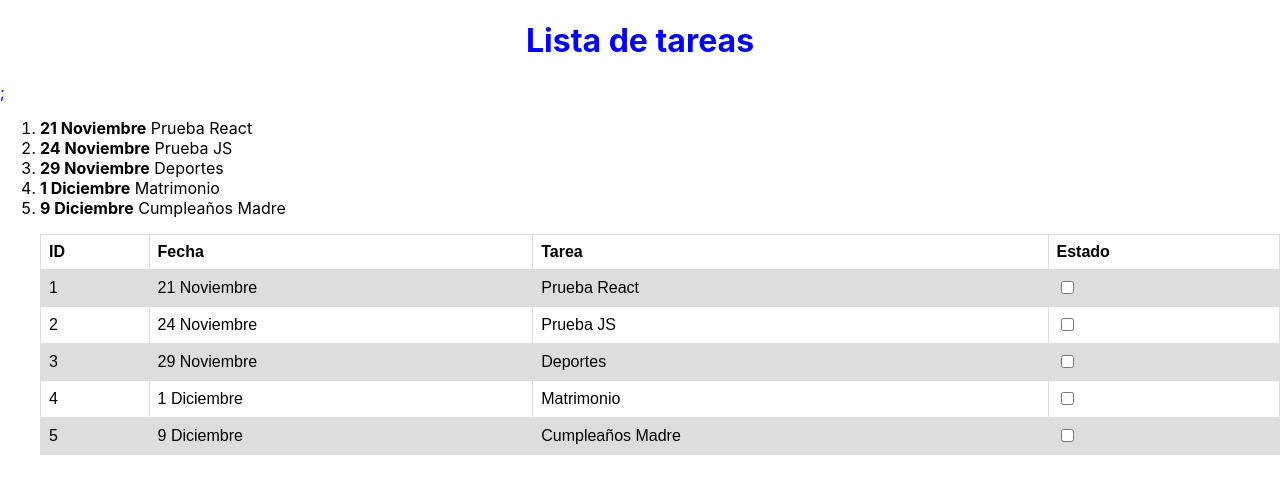
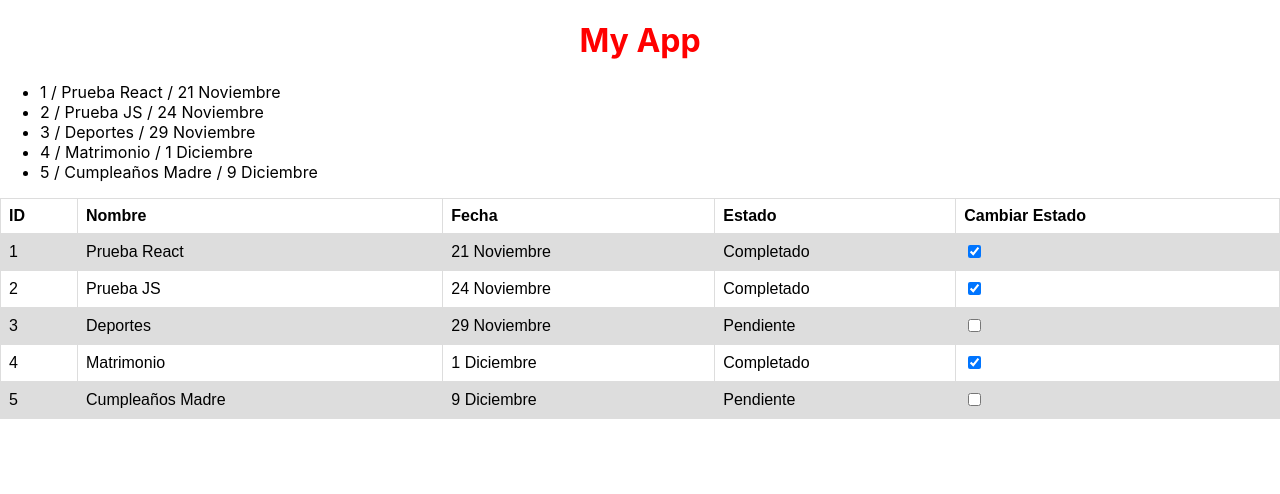
Before and after one commit to boambinho/task-list, a React (Create React App) app: page / in a window 1280 px wide. Shown: the top 494 px of the page. Built offline with nearby package versions, Linux system fonts and the light colour scheme.

Commit message:
segundo commit

```diff
--- a/src/App.js
+++ b/src/App.js
@@ -2,24 +2,32 @@
 import Header from "./components/Header";
 import ListaTarea from "./components/ListaTarea";
 import Lista from "./components/Tarea";
+import ListaHook from "./components/ListaHooks";
 
-const tareas = [
-  { id: 1, hecho: true, nombre: "Prueba React", fecha: "21 Noviembre" },
-  { id: 2, hecho: true, nombre: "Prueba JS", fecha: "24 Noviembre" },
-  { id: 3, hecho: false, nombre: "Deportes", fecha: "29 Noviembre" },
-  { id: 4, hecho: true, nombre: "Matrimonio", fecha: "1 Diciembre" },
-  { id: 5, hecho: false, nombre: "Cumpleaños Madre", fecha: "9 Diciembre" },
-];
-//create app component
+// function App() {
+//   return (
+//     <div className="App">
+//       <header className="App-header">
+//         <Header title="Lista de tareas" color="Blue" />
+//       </header>
+//       <body>
+//         {/* <ListaTarea lista={Lista} />
+//         <Lista tareas={tareas} /> */}
+//         <ListaHook />
+//       </body>
+//     </div>
+//   );
+// }
+
+// export default App;
+
 function App() {
   return (
     <div className="App">
-      <header className="App-header">
-        <Header title="Lista de tareas" color="Blue" />
-      </header>
+      {/* pass two arguments in a component */}
+      <Header title="My App" color="red" />
       <body>
-        <ListaTarea lista={Lista} />
-        <Lista tareas={tareas} />
+        <ListaHook />
       </body>
     </div>
   );
--- a/src/components/Header.jsx
+++ b/src/components/Header.jsx
@@ -4,7 +4,7 @@ import React from "react";
 const Header = ({ title, color }) => (
   <header>
     <font color={color}>
-      <h1 className="header">{title}</h1>;
+      <h1 className="header">{title}</h1>
     </font>
   </header>
 );
--- /dev/null
+++ b/src/components/ListaHooks.jsx
@@ -0,0 +1,66 @@
+import React, { useState } from "react";
+
+// Lista estática
+const tareas = [
+  { id: 1, hecho: true, nombre: "Prueba React", fecha: "21 Noviembre" },
+  { id: 2, hecho: true, nombre: "Prueba JS", fecha: "24 Noviembre" },
+  { id: 3, hecho: false, nombre: "Deportes", fecha: "29 Noviembre" },
+  { id: 4, hecho: true, nombre: "Matrimonio", fecha: "1 Diciembre" },
+  { id: 5, hecho: false, nombre: "Cumpleaños Madre", fecha: "9 Diciembre" },
+];
+
+function ListaHook() {
+  const [list, setList] = useState(tareas);
+
+  return (
+    // permitir agregar mas de un elemento
+    <React.Fragment>
+      <ul>
+        {list.map(({ id, nombre, fecha }) => (
+          <li>
+            {id} / {nombre} / {fecha}
+          </li>
+        ))}
+      </ul>
+      <table>
+        <tr>
+          <th>ID</th>
+          <th>Nombre</th>
+          <th>Fecha</th>
+          <th>Estado</th>
+          <th>Cambiar Estado</th>
+        </tr>
+        {list.map(({ id, nombre, fecha, hecho }) => (
+          <tr>
+            <td>{id}</td>
+            <td>{nombre}</td>
+            <td>{fecha}</td>
+            <td>{hecho ? "Completado" : "Pendiente"}</td>
+            <td>
+              <input
+                type="checkbox"
+                checked={hecho}
+                onClick={() => {
+                  setList(
+                    list.map((obj) => {
+                      if (obj.id == id) {
+                        return {
+                          ...obj,
+                          hecho: !hecho,
+                        };
+                      }
+
+                      return obj;
+                    })
+                  );
+                }}
+              />
+            </td>
+          </tr>
+        ))}
+      </table>
+    </React.Fragment>
+  );
+}
+
+export default ListaHook;
--- a/src/components/ListaTarea.jsx
+++ b/src/components/ListaTarea.jsx
@@ -1,4 +1,9 @@
-import React from "react";
+import React, { useState } from "react";
+import tareas from "../App.js";
+
+function OrdenLista() {
+  const [tareas, setLista] = useState(tareas);
+}
 
 const ListaTarea = ({ lista }) => (
   <ol>
```
